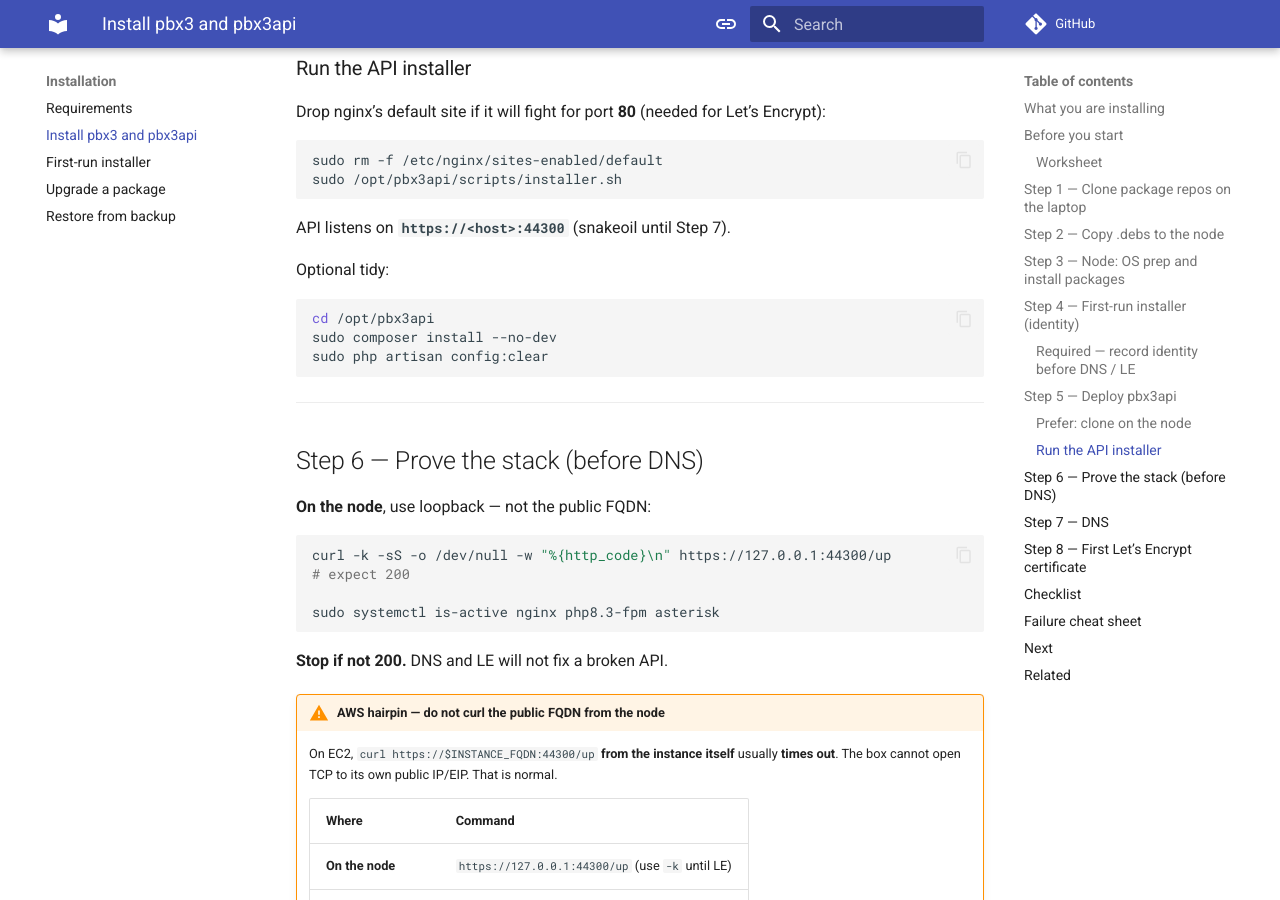
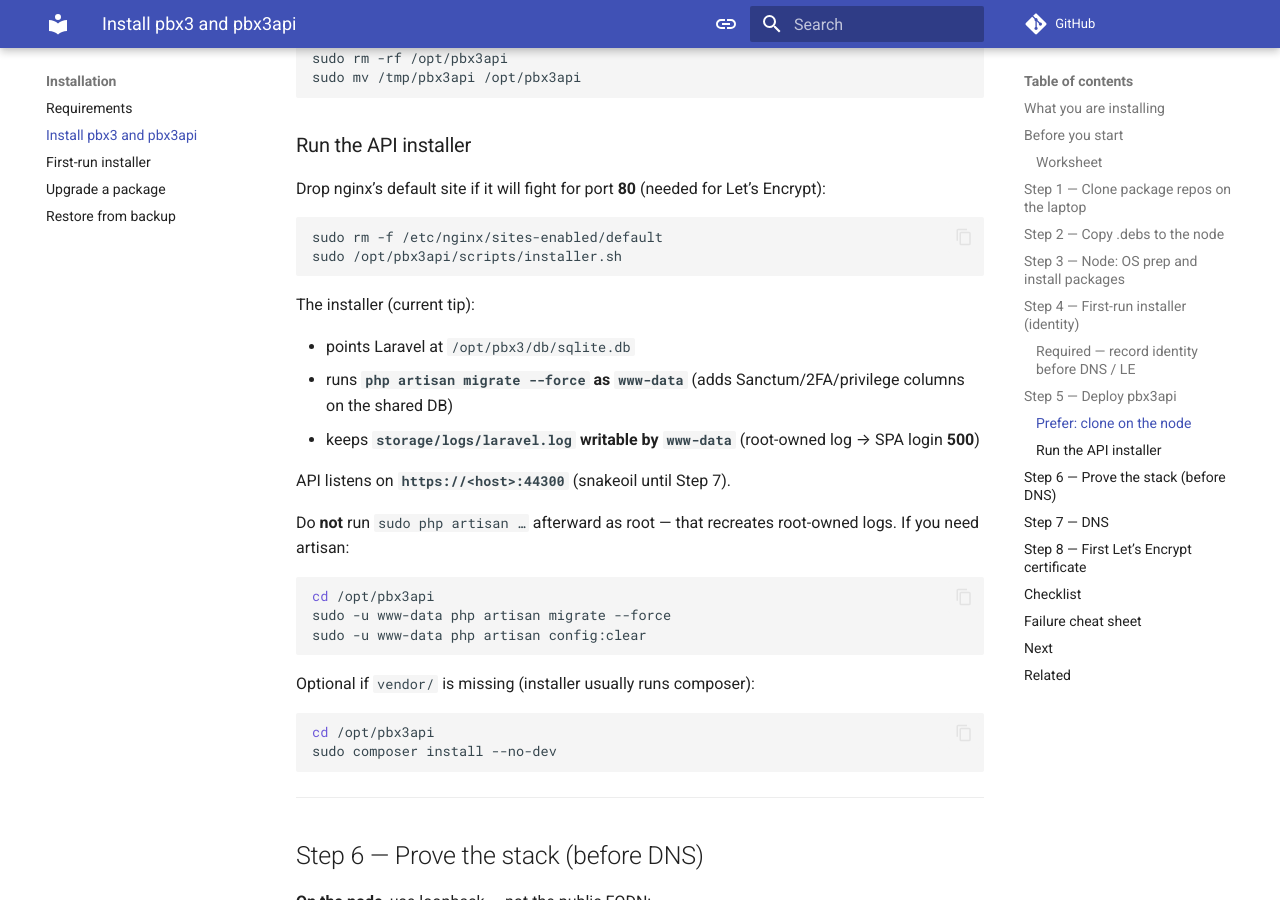
Before and after one commit to aelintra/pbx3-docs, an MkDocs documentation site: the page built from docs/installation/install-pbx3-pbx3api.md, in a window 1280 px wide and 900 px high, scrolled down 5256 px. Built offline with MkDocs 1.6.1 and Material for MkDocs 9.7.7, drawn with Linux system fonts in a browser that asks for light colours; comment, search, counter and statistics services are not loaded; some of the changed text lies outside the part shown.

Commit message:
Document pbx3api migrate-as-www-data and SPA login 500 fixes.
Co-authored-by: Cursor <cursoragent@cursor.com>

````diff
--- a/docs/installation/install-pbx3-pbx3api.md
+++ b/docs/installation/install-pbx3-pbx3api.md
@@ -131,12 +131,12 @@ You do **not** type the FQDN. You supply the **apex**; the installer mints an op
 ```bash
 sudo DOMAIN_TLD="${DOMAIN_TLD}" \
   INSTANCE_SITENAME="${SITE_NAME}" \
-  PBX3_ADMIN_EMAIL=ops@example.com \
-  PBX3_ADMIN_PASSWORD='choose-a-strong-password' \
+  PBX3_ADMIN_EMAIL="${ADMIN_EMAIL}" \
+  PBX3_ADMIN_PASSWORD="${ADMIN_PASSWORD}" \
   /opt/pbx3/scripts/installer.sh
 ```
 
-Omit `PBX3_ADMIN_*` to answer prompts on a real TTY. Details: [First-run installer](first-run.md).
+Use your real SPA login email/password in the worksheet exports (`ADMIN_EMAIL` / `ADMIN_PASSWORD`). Omit `PBX3_ADMIN_*` to answer prompts on a real TTY. Details: [First-run installer](first-run.md).
 
 **Do not** pass vanity `INSTANCE_FQDN=kildare.pbx3.com` unless you intentionally set `PBX3_ALLOW_VANITY_FQDN=1`.
 
@@ -144,19 +144,18 @@ Verify an admin was created (installer end banner also reports this on current `
 
 ```bash
 sqlite3 /opt/pbx3/db/sqlite.db "SELECT id,email FROM users;"
-# must show at least one row
+# must show at least one row — email must be yours, not a docs placeholder
 ```
 
-If empty (older packages called bootstrap with `/bin/sh` and silently failed), create one:
+If empty (older packages called bootstrap with `/bin/sh` and silently failed), create one with **your** address:
 
 ```bash
-sudo PBX3_ADMIN_EMAIL='you@yourdomain.com' \
-  PBX3_ADMIN_PASSWORD='choose-a-strong-password' \
+sudo PBX3_ADMIN_EMAIL="${ADMIN_EMAIL}" \
+  PBX3_ADMIN_PASSWORD="${ADMIN_PASSWORD}" \
   /opt/pbx3/scripts/bootstrap-admin-user.sh
 # or interactive on a real TTY:
 # sudo /opt/pbx3/scripts/bootstrap-admin-user.sh
 ```
-
 ### Required — record identity before DNS / LE
 
 The installer mints these; they are **not** the SSH nickname (e.g. `virginia1.pbx3.com`). Newer installer builds print a final **Instance identity** block; always capture them either way:
@@ -217,14 +216,27 @@ sudo rm -f /etc/nginx/sites-enabled/default
 sudo /opt/pbx3api/scripts/installer.sh
 ```
 
+The installer (current tip):
+
+- points Laravel at `/opt/pbx3/db/sqlite.db`
+- runs **`php artisan migrate --force` as `www-data`** (adds Sanctum/2FA/privilege columns on the shared DB)
+- keeps **`storage/logs/laravel.log` writable by `www-data`** (root-owned log → SPA login **500**)
+
 API listens on **`https://<host>:44300`** (snakeoil until Step 7).
 
-Optional tidy:
+Do **not** run `sudo php artisan …` afterward as root — that recreates root-owned logs. If you need artisan:
+
+```bash
+cd /opt/pbx3api
+sudo -u www-data php artisan migrate --force
+sudo -u www-data php artisan config:clear
+```
+
+Optional if `vendor/` is missing (installer usually runs composer):
 
 ```bash
 cd /opt/pbx3api
 sudo composer install --no-dev
-sudo php artisan config:clear
 ```
 
 ---
@@ -311,7 +323,7 @@ Open the Admin SPA **from the laptop** and [sign in](../getting-started/sign-in.
 - [ ] Cloned `pbx3` + `pbx3cagi` on laptop; `.deb`s present
 - [ ] Copied debs to node; `apt install` succeeded
 - [ ] `installer.sh` created KSUID / opaque FQDN / admin user
-- [ ] pbx3api at `/opt/pbx3api`; API installer run
+- [ ] pbx3api at `/opt/pbx3api`; API installer run (**migrate as www-data**; log writable)
 - [ ] `GET https://127.0.0.1:44300/up` → **200** (on node)
 - [ ] DNS **A** for `globals.fqdn` → public IP
 - [ ] Let’s Encrypt applied
@@ -326,7 +338,9 @@ Open the Admin SPA **from the laptop** and [sign in](../getting-started/sign-in.
 | Laptop curl to `:44300` times out (~5–130s) | SG: add your public IP `/32` on **44300** (port 80 open is not enough) |
 | LE fails `example.com` contact | Use a real email — Let’s Encrypt rejects `*.example.com` |
 | `/up` not 200 on localhost | pbx3api installer, nginx default site, PHP-FPM |
-| SPA login fails / `users` empty | Run `bootstrap-admin-user.sh` (see Step 4). Fixed in installer: must call bootstrap with **bash**, not `sh` |
+| SPA login fails / `users` empty | Run `bootstrap-admin-user.sh` with **your** email (see Step 4). Installer must call bootstrap with **bash**, not `sh` |
+| SPA “Cannot reach API” but `curl …/up` is 200 | Often login **500**: root-owned `storage/logs/laravel.log` or missing migrate columns. Fix: `sudo chown www-data:www-data /opt/pbx3api/storage/logs/laravel.log` and `sudo -u www-data php artisan migrate --force` |
+| `sudo php artisan …` after install | Prefer `sudo -u www-data php artisan …` — root recreates the log-ownership trap |
 
 ## Next
 
````
